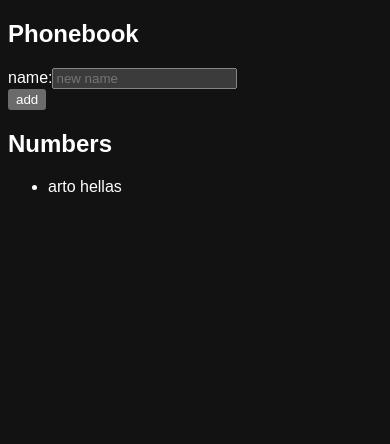
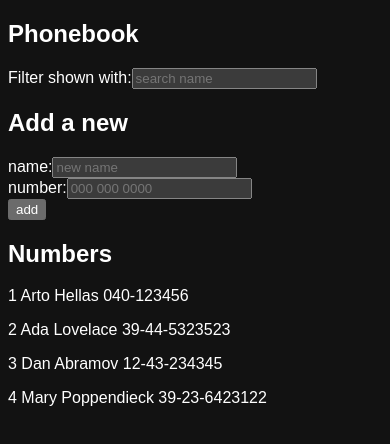
Before and after one commit to picasse-dev/fullstackopen, a React (Vite) app in the folder part2/phonebook/: page / in a window 390 px wide. Shown: the top 444 px of the page. Built offline with nearby package versions, Linux system fonts and the light colour scheme.

Commit message:
phonebook exercises 2.7-2.9 update

```diff
--- a/part2/phonebook/src/App.jsx
+++ b/part2/phonebook/src/App.jsx
@@ -2,9 +2,379 @@
 /**/
 /**/
 
+/*
+2.9*: The Phonebook Step 4
+Implement a search field that can be used to filter the list of people by name:
+
+2.9 search field
+You can implement the search field as an input element that is placed outside the HTML form. The filtering logic shown in the image is case insensitive, meaning that the search term arto also returns results that contain Arto with an uppercase A.
+
+NB: When you are working on new functionality, it's often useful to "hardcode" some dummy data into your application, e.g.
+
+const App = () => {
+  const [persons, setPersons] = useState([
+    { name: 'Arto Hellas', number: '040-123456', id: 1 },
+    { name: 'Ada Lovelace', number: '39-44-5323523', id: 2 },
+    { name: 'Dan Abramov', number: '12-43-234345', id: 3 },
+    { name: 'Mary Poppendieck', number: '39-23-6423122', id: 4 }
+  ])
+
+  // ...
+}copy
+This saves you from having to manually input data into your application for testing out your new functionality.
 /**/
 /**/
+import { useState } from 'react'
+
+const App = () => {
+  const [persons, setPersons] = useState([
+    { name: 'Arto Hellas', number: '040-123456', id: 1 },
+    { name: 'Ada Lovelace', number: '39-44-5323523', id: 2 },
+    { name: 'Dan Abramov', number: '12-43-234345', id: 3 },
+    { name: 'Mary Poppendieck', number: '39-23-6423122', id: 4 }
+  ])
+  const [newName, setNewName] = useState('')
+  const [newNumber, setNewNumber] = useState('')
+  const [word, setWord] = useState('')
+
+  const handleChangeName = (e) => setNewName(e.target.value)
+  const handleChangeNumber = (e) => setNewNumber(e.target.value)
+  const handleChangeWord = (e) => setWord(e.target.value)
+
+  const handleSubmit = (e) => {
+    e.preventDefault()
+
+    const name = newName.trim()
+    const number = newNumber.trim()
+
+    if (!name || !number) return
+
+    const personExists = persons.some(
+        (person) => person.name.toLowerCase() === name.toLowerCase()
+      )
+
+    if (personExists) {
+      alert(`${newName} is already added`)
+      return
+    }
+
+    const numberExists = persons.some(
+      (person) => person.number.replace(/[\s-]/g, '') === number.replace(/[\s-]/g, '')
+    )
+
+    if (numberExists) {
+      alert(`${number} is already added`)
+      return
+    }
+
+    setPersons((prev) => [
+      ...prev,
+      {
+        name,
+        number,
+        id: prev.length > 0 ?
+        Math.max(...prev.map( p => p.id)) + 1:
+        1,
+      }
+    ])
+    setNewName('')
+    setNewNumber('')
+  }
+
+  const searchWord = word.trim().toLowerCase()
+
+  const filteredPersons = persons.filter((el) =>
+    el.name.toLowerCase().includes(searchWord))
+
+  return (
+    <>
+      <h2>Phonebook</h2>
+      <p>Filter shown with:
+        <input
+        type="text"
+        value={word}
+        onChange={handleChangeWord}
+        placeholder="search name"
+        />
+      </p>
+
+      <h2>Add a new</h2>
+      <form onSubmit={handleSubmit}>
+        <div>
+          name:
+          <input
+            type="text"
+            value={newName}
+            onChange={handleChangeName}
+            placeholder="new name"
+            required
+          />
+        </div>
+        <div>
+          number:
+          <input
+            type="tel"
+            value={newNumber}
+            onChange={handleChangeNumber}
+            placeholder="000 000 0000"
+            required
+          />
+        </div>
+        <div>
+          <button type="submit">add</button>
+        </div>
+      </form>
+
+      <h2>Numbers</h2>
+      {filteredPersons.map((el) => (<p key={el.id}>{el.id} {el.name} {el.number}</p>))}
+    </>
+  )
+}
+export default App
 /**/
+/*
+F*CKKK
+1. ¿Por qué Math.max(...prev.map(p => p.id)) lleva ...?
+Mira primero qué devuelve cada parte.
+Supongamos que prev contiene estos contactos:
+const prev = [
+  { name: "Arto", id: 1 },
+  { name: "Ada", id: 2 },
+  { name: "Dan", id: 3 }
+]
+
+Paso 1: ejecutamos prev.map(p => p.id).
+prev.map(p => p.id) // [1, 2, 3]
+map() devuelve un array con los IDs.
+
+Paso 2: ¿qué espera Math.max()?
+Math.max() recibe números como argumentos separados:
+Math.max(1, 2, 3) // 3
+
+Pero si le pasas directamente el array:
+Math.max([1, 2, 3]) // NaN
+¿Por qué? Porque Math.max() no está diseñado para recibir un array como argumento único.
+
+Paso 3: aquí entra el operador ..., llamado spread operator.
+Math.max(...[1, 2, 3])
+JavaScript expande el array y lo convierte en argumentos separados, como si hubieras escrito:
+Math.max(1, 2, 3) // 3
+
+Por tanto:
+Math.max(...prev.map(p => p.id)) + 1
+Significa: obtener todos los IDs, encontrar el mayor y sumarle uno.
+También podrías hacerlo sin ..., pero tendrías que buscar el máximo de otra forma, por ejemplo con un bucle.
+
+2. ¿Por qué hay una coma después del 1?
+Te refieres a esta parte:
+id: prev.length > 0
+  ? Math.max(...prev.map(p => p.id)) + 1
+  : 1,
+
+Esa coma es una coma final (trailing comma).
+Se utiliza para separar las propiedades del objeto. En este caso, separaría id de cualquier propiedad que agregues después.
+
+Por ejemplo, esto es válido:
+const persona = {
+  name: "Ada",
+  number: "12345",
+  id: 1,
+}
+
+Y esto también:
+const persona = {
+  name: "Ada",
+  number: "12345",
+  id: 1
+}
+
+//name y number es algo crazy
+//name, number, WTFFFFFFFF
+//name:{name}, number:{number}, asi le hacia yo todo noob
+/**/
+
+
+
+
+
+
+
+
+
+
+
+
+
+
+
+
+
+
+
+
+
+
+
+
+
+
+
+
+
+
+
+
+
+
+
+
+
+
+/*
+2.8: The Phonebook Step 3
+Expand your application by allowing users to add phone numbers to the phone book. You will need to add a second input element to the form (along with its own event handler):
+
+<form>
+  <div>name: <input /></div>
+  <div>number: <input /></div>
+  <div><button type="submit">add</button></div>
+</form>copy
+At this point, the application could look something like this. The image also displays the application's state with the help of React developer tools:
+
+2.8 sample screenshot
+*/
+/*
+import { useState } from "react";
+
+const App = () => {
+  const [persona, setPersona] = useState([{ name: "arto hellas", number:"777-7777" }]);
+  const [newName, setNewName] = useState("");
+  const [newNumber, setNewNumber] = useState("");
+
+  const handleSubmit = (e) => {
+    e.preventDefault();
+
+    const name = newName.trim();
+    const number = newNumber.trim().replace(/\s/g, "");
+
+    if (name === "" || number === "") return;
+
+    if (persona.some((obj) => obj.name === name) ) {
+      alert(`${newName} is already added to phonebook :D`);
+      setNewName("");
+      return;
+    }
+
+    if (persona.some((obj) => obj.number === number) ){
+      alert(`${newNumber} is already added to phonebook :D`);
+      setNewNumber("");
+      return;
+    }
+
+    setPersona((prev) => [...prev, { name:name, number:number }]);
+    setNewName("");
+    setNewNumber("");
+  };
+
+  const handleChangeName = (e) => {
+    setNewName(e.target.value);
+  };
+
+  const handleChangeNumber = (e) => {
+    setNewNumber(e.target.value);
+  };
+
+  return (
+    <>
+      <h2>Phonebook</h2>
+
+      <form onSubmit={handleSubmit}>
+        <div>
+          name:
+          <input
+            type="text"
+            value={newName}
+            onChange={handleChangeName}
+            placeholder="new name"
+          />
+        </div>
+        <div>
+          number:
+          <input
+            type="tel"
+            value={newNumber}
+            onChange={handleChangeNumber}
+            placeholder="000 000 00 00"
+          />
+        </div>
+        <div>
+          <button type="submit">add</button>
+        </div>
+      </form>
+
+      <h2>Numbers</h2>
+        {persona.map((el) => (<p key={el.name}>{el.name} {el.number}</p>))}
+    </>
+  );
+};
+export default App;
+/**/
+/*
+//F*CKKK crazy asignment
+
+¡Exacto! 😂 En JavaScript, si la propiedad y la variable tienen el mismo nombre, puedes usar la sintaxis abreviada de propiedades.
+setPersona((prev) => [...prev, { name, number }]);
+
+
+Es equivalente a:
+setPersona((prev) => [...prev, { name: name, number: number }]);
+
+
+Ambas formas funcionan igual. ¡Menos código, misma funcionalidad!
+/**/
+
+
+
+
+
+
+
+
+
+
+
+
+
+
+
+
+
+
+
+
+
+
+
+
+
+
+
+
+
+
+
+
+
+
+
+
+
+
+
+
+
+
+
 
 /*
 2.7: The Phonebook Step 2
@@ -26,49 +396,79 @@ Using template strings is the more idiomatic option and the sign of a true JavaS
 
 
 */
-/**/
+/*
 import { useState } from "react";
 
 const App = () => {
   const [persona, setPersona] = useState([{ name: "arto hellas" }]);
   const [newName, setNewName] = useState("");
+
   const handleSubmit = (e) => {
-    e.preventDefault()
-    if(newName.trim() === '')return
-    setPersona((prev) => [...prev,{ name: newName.trim() }])
-    setNewName('')
-  }
+    e.preventDefault();
+    if (newName.trim() === "") return;
+    if (persona.some((obj) => obj.name === newName.trim())) {
+      alert(`${newName} is already added to phonebook :D`);
+      setNewName("");
+      return;
+    }
+    setPersona((prev) => [...prev, { name: newName.trim() }]);
+    setNewName("");
+  };
+
   const handleChange = (e) => {
-    setNewName(e.target.value)
-  }
+    setNewName(e.target.value);
+  };
   return (
     <>
       <h2>Phonebook</h2>
 
       <form onSubmit={handleSubmit}>
-        <div>name:
+        <div>
+          name:
           <input
-          type={'text'}
-          value={newName}
-          onChange={handleChange}
-          placeholder='new name'/>
+            type="text"
+            value={newName}
+            onChange={handleChange}
+            placeholder="new name"
+          />
         </div>
         <div>
-          <button type={"submit"}>add</button>
+          <button type="submit">add</button>
         </div>
       </form>
 
       <h2>Numbers</h2>
       <ul>
-        {persona.map((el) =>
+        {persona.map((el) => (
           <li key={el.name}>{el.name}</li>
-        )}
+        ))}
       </ul>
     </>
-  )
-}
+  );
+};
 export default App;
 /**/
+/*
+//F*CKKK
+Buscar un objeto dentro de un vector de objetos con some, no con includes
+const vector = [
+  { id: 1, nombre: "Ana" },
+  { id: 2, nombre: "Luis" }
+];
+console.log(vector.includes({ id: 1, nombre: "Ana" })); // false
+
+Aunque el objeto tenga los mismos datos, devuelve false porque es un objeto diferente en memoria.
+La solución: usar .some()
+Si quieres comprobar si existe un objeto con determinado id y obtener true o false:
+
+const encontrado = vector.some(obj => obj.id === 1);
+console.log(encontrado); // true
+/**/
+
+
+
+
+
 
 
 
```
